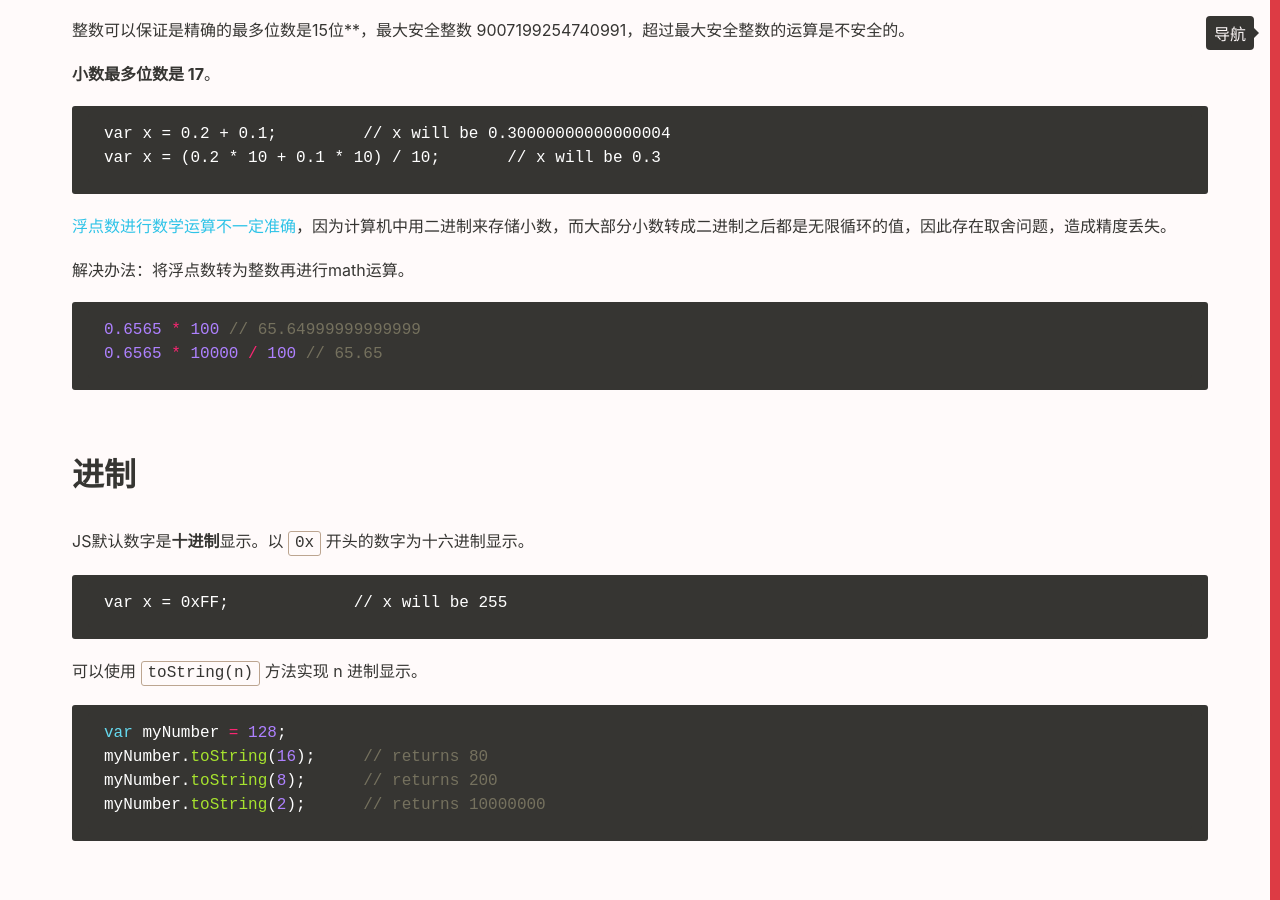
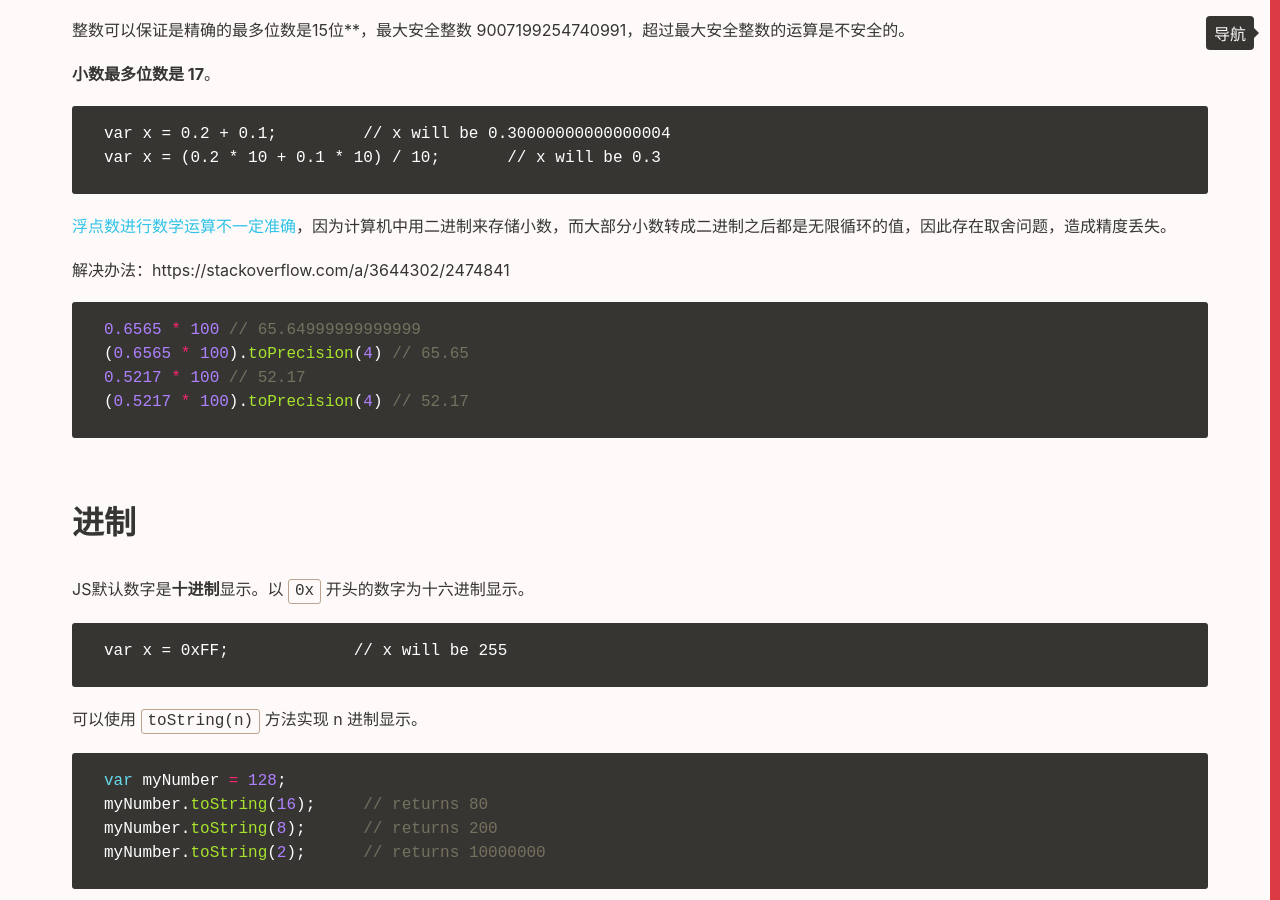
Before and after one commit to Vivi-wu/dive-into-web, a Jekyll site: the page built from _posts/2015-05-03-JavaScript-Number.markdown, in a window 1280 px wide and 900 px high, scrolled down 458 px. Built offline with Jekyll 4.4.1, drawn with Linux system fonts in a browser that asks for light colours.

Commit message:
mod js float precision fix solution，npm link issue

````diff
--- a/_posts/2015-05-03-JavaScript-Number.markdown
+++ b/_posts/2015-05-03-JavaScript-Number.markdown
@@ -22,11 +22,13 @@ JS的数字是**双精度 64-bit** IEEE 754 浮点数。JS只有一种 Number
 
 <span class="t-blue">浮点数进行数学运算不一定准确</span>，因为计算机中用二进制来存储小数，而大部分小数转成二进制之后都是无限循环的值，因此存在取舍问题，造成精度丢失。
 
-解决办法：将浮点数转为整数再进行math运算。
+解决办法：https://stackoverflow.com/a/3644302/2474841
 
 ```js
 0.6565 * 100 // 65.64999999999999
-0.6565 * 10000 / 100 // 65.65
+(0.6565 * 100).toPrecision(4) // 65.65
+0.5217 * 100 // 52.17
+(0.5217 * 100).toPrecision(4) // 52.17
 ```
 
 ## 进制
--- a/_posts/2019-07-22-NPM-tips.markdown
+++ b/_posts/2019-07-22-NPM-tips.markdown
@@ -106,6 +106,8 @@ package-lock.json 锁定结果 tree shape，提供确定可复制重现的 build
 
 3. 调试完毕后，运行 `npm unlink <npm模块项目名称>` 解除链接
 
+注意：确保 npm 模块和引入模块的项目运行在相同版本的 node 环境里
+
 ## nvm
 
 官方[代码库](https://github.com/nvm-sh/nvm)
@@ -118,3 +120,7 @@ macOS 10.15以上默认shell是 zsh，而 nvm 会查找 .zshrc 去更新，但
 4. 检查是否已安装：command -v nvm
 
 终端输出 `nvm` 表示安装成功。
+
+### 查看已安装的 node 版本
+
+    nvm ls
````
